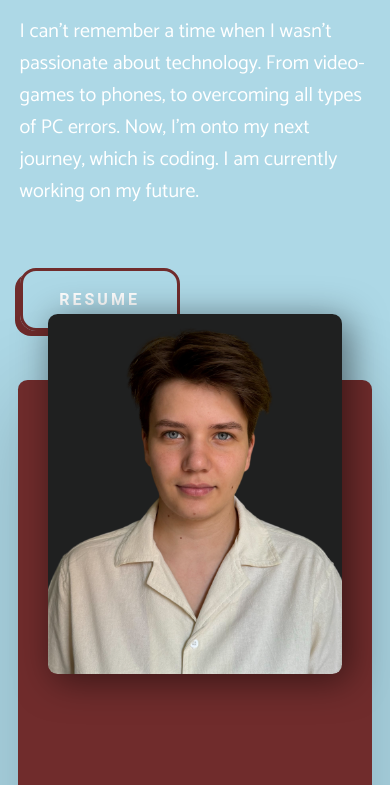
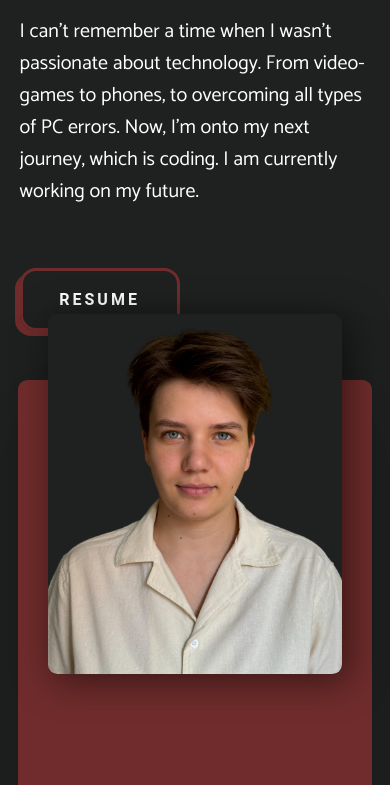
Before and after one commit to CiurescuP/my-website, a plain HTML site: page index.html in a window 390 px wide. Shown: the part 339-1124 px from the top of the page. Drawn offline with nearby package versions, Linux system fonts and the light colour scheme.

Commit message:
Update queries.css

```diff
--- a/styles/queries.css
+++ b/styles/queries.css
@@ -151,12 +151,6 @@
     margin-top: 150px;
   }
 
-@media only screen and (max-width: 600px) {
-  body {
-    background-color: lightblue;
-  }
-}
-
 /*   .slideshow-container {
     margin: 0 1.8em;
   } */
```
